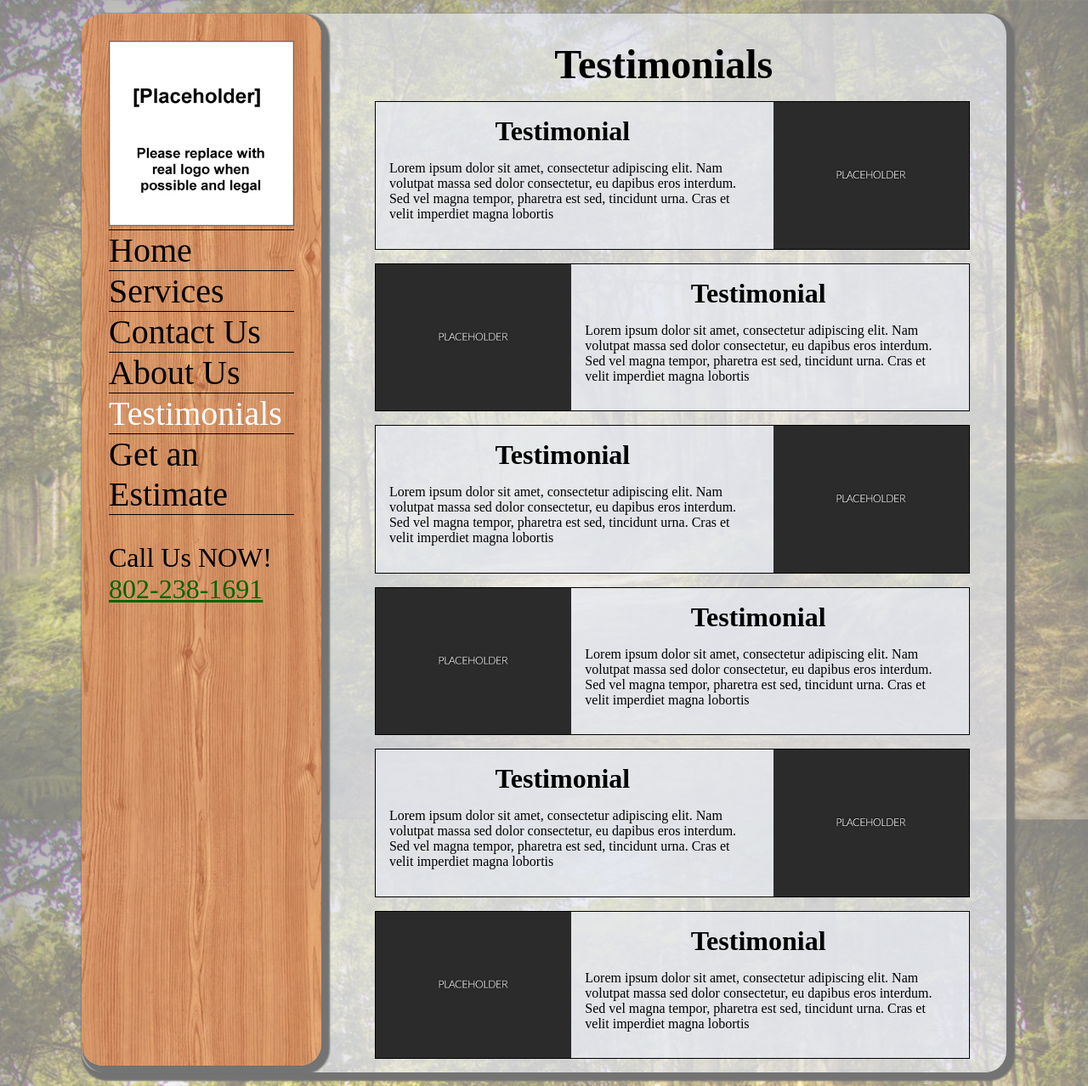
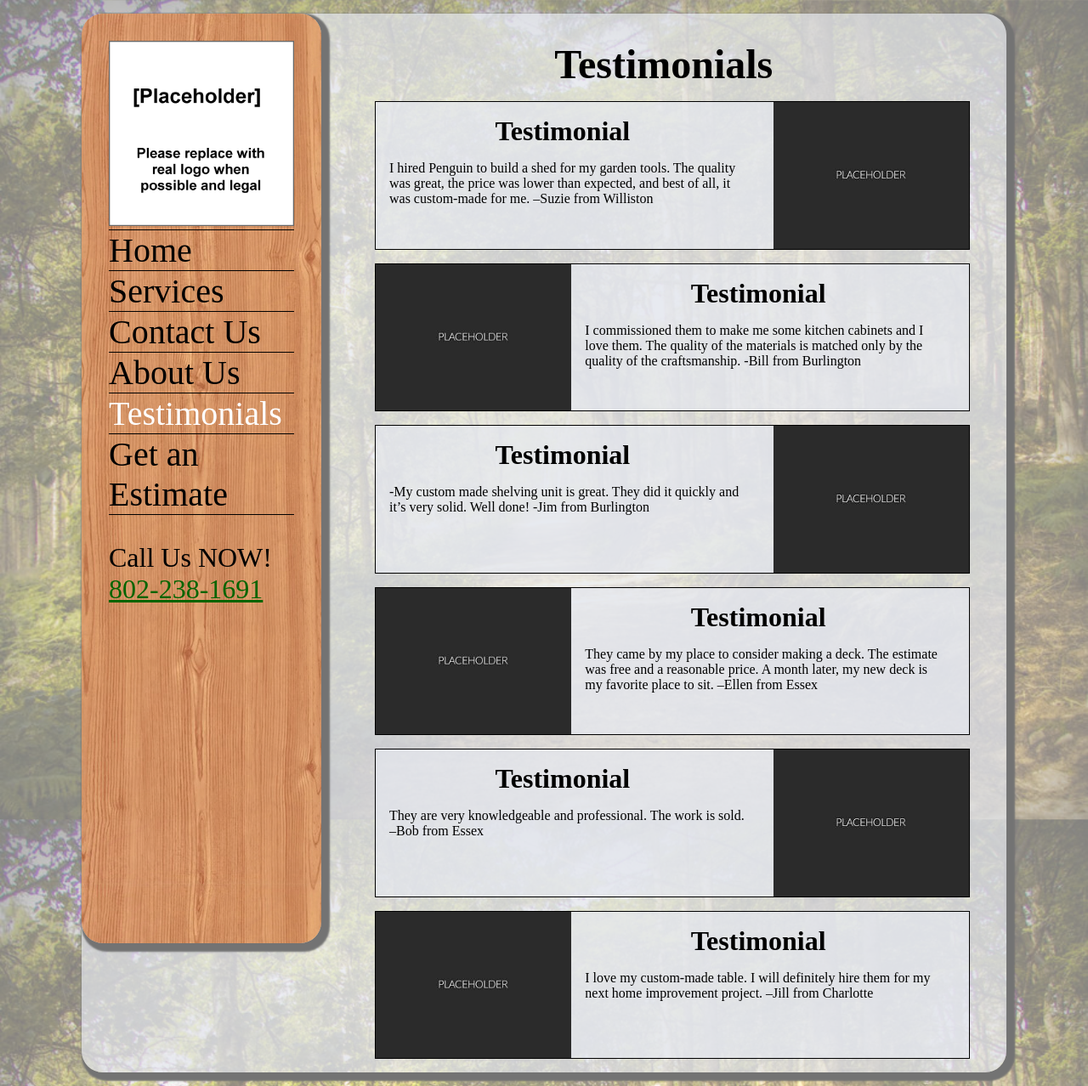
Before and after one commit to probie93/penguin, a PHP site: page /testimonials.php in a window 1280 px wide. Shown: the whole page at 85% size. Run offline with PHP 8.4, Linux system fonts and the light colour scheme; data that the repository does not hold is empty; some libraries are stand-ins or nearby versions.

Commit message:
Testimonials now with text

```diff
--- a/assignment7/penguin/testimonials.php
+++ b/assignment7/penguin/testimonials.php
@@ -5,32 +5,32 @@
 				1 => array(
 							'title'=>'Testimonial',
 							'image'=>'placeholder.jpg',
-							'description'=>'Lorem ipsum dolor sit amet, consectetur adipiscing elit. Nam volutpat massa sed dolor consectetur, eu dapibus eros interdum. Sed vel magna tempor, pharetra est sed, tincidunt urna. Cras et velit imperdiet magna lobortis',
+							'description'=>'I hired Penguin to build a shed for my garden tools. The quality was great, the price was lower than expected, and best of all, it was custom-made for me. –Suzie from Williston',
 					 ),
 				2 => array(
 							'title'=>'Testimonial',
 							'image'=>'placeholder.jpg',
-							'description'=>'Lorem ipsum dolor sit amet, consectetur adipiscing elit. Nam volutpat massa sed dolor consectetur, eu dapibus eros interdum. Sed vel magna tempor, pharetra est sed, tincidunt urna. Cras et velit imperdiet magna lobortis',
+							'description'=>'I commissioned them to make me some kitchen cabinets and I love them. The quality of the materials is matched only by the quality of the craftsmanship. -Bill from Burlington',
 					 ),
 				3 => array(
 							'title'=>'Testimonial',
 							'image'=>'placeholder.jpg',
-							'description'=>'Lorem ipsum dolor sit amet, consectetur adipiscing elit. Nam volutpat massa sed dolor consectetur, eu dapibus eros interdum. Sed vel magna tempor, pharetra est sed, tincidunt urna. Cras et velit imperdiet magna lobortis',
+							'description'=>'-My custom made shelving unit is great. They did it quickly and it’s very solid. Well done! -Jim from Burlington',
 					 ),
 				4 => array(
 							'title'=>'Testimonial',
 							'image'=>'placeholder.jpg',
-							'description'=>'Lorem ipsum dolor sit amet, consectetur adipiscing elit. Nam volutpat massa sed dolor consectetur, eu dapibus eros interdum. Sed vel magna tempor, pharetra est sed, tincidunt urna. Cras et velit imperdiet magna lobortis',
+							'description'=>'They came by my place to consider making a deck. The estimate was free and a reasonable price.  A month later, my new deck is my favorite place to sit. –Ellen from Essex',
 					 ),
 				5 => array(
 							'title'=>'Testimonial',
 							'image'=>'placeholder.jpg',
-							'description'=>'Lorem ipsum dolor sit amet, consectetur adipiscing elit. Nam volutpat massa sed dolor consectetur, eu dapibus eros interdum. Sed vel magna tempor, pharetra est sed, tincidunt urna. Cras et velit imperdiet magna lobortis',
+							'description'=>'They are very knowledgeable and professional. The work is sold. –Bob from Essex',
 					 ),
 				6 => array(
 							'title'=>'Testimonial',
 							'image'=>'placeholder.jpg',
-							'description'=>'Lorem ipsum dolor sit amet, consectetur adipiscing elit. Nam volutpat massa sed dolor consectetur, eu dapibus eros interdum. Sed vel magna tempor, pharetra est sed, tincidunt urna. Cras et velit imperdiet magna lobortis',
+							'description'=>'I love my custom-made table. I will definitely hire them for my next home improvement project. –Jill from Charlotte',
 					 ),
 			);
 ?>
```
